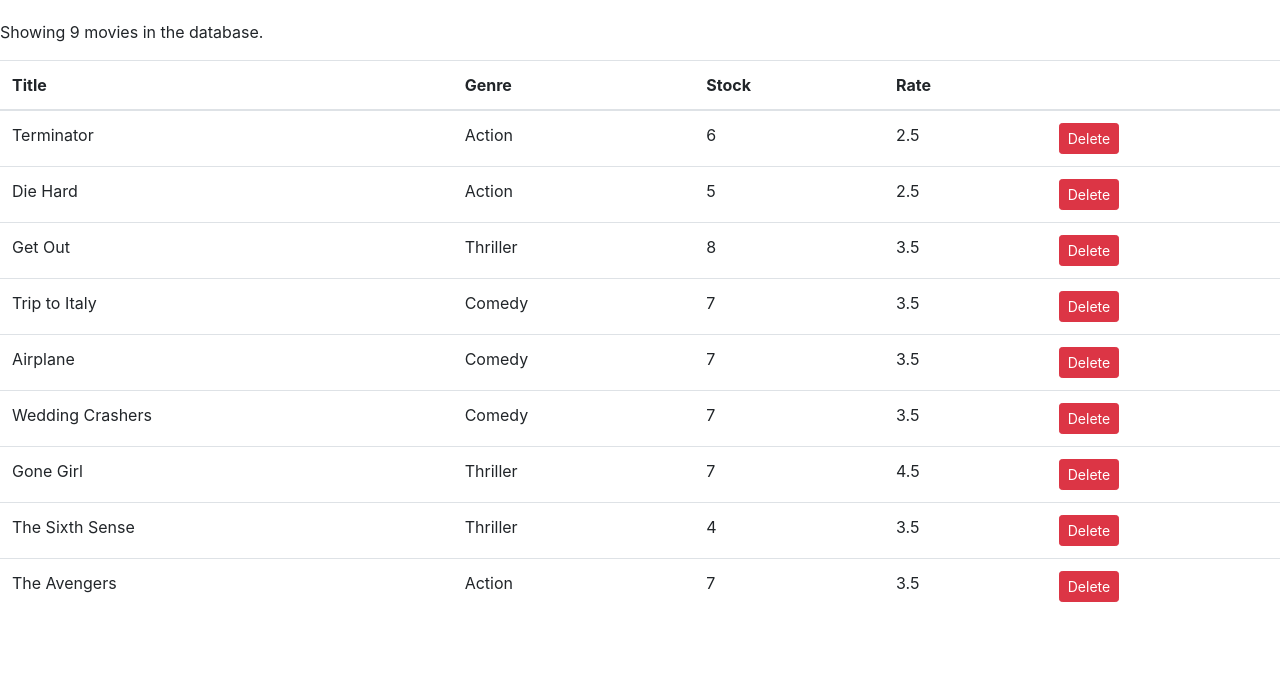
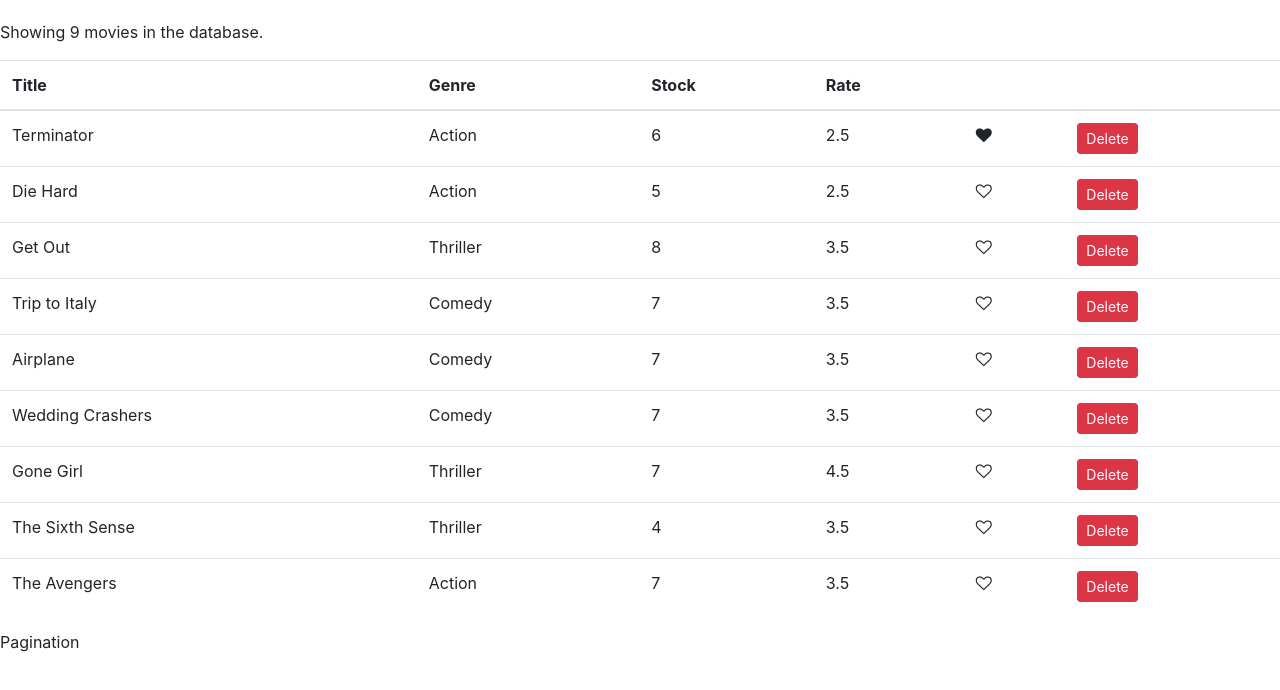
Before and after one commit to mjpolifka/react-tut, a React (Create React App) app in the folder vidly/: page / in a window 1280 px wide. Shown: the top 690 px of the page. Built offline with nearby package versions, Linux system fonts and the light colour scheme.

Commit message:
added like button from 'Composing Components' section; started to add the pagination component from 'Pagination, Filtering, and Sorting'

```diff
--- /dev/null
+++ b/vidly/src/components/common/like.jsx
@@ -0,0 +1,8 @@
+
+const Like = (props) => {
+  let classes = 'fa fa-heart';
+  if (!props.liked) classes += '-o';
+  return <i style={{cursor: 'pointer'}} onClick={props.onClick} className={classes} aria-hidden="true" />;
+}
+
+export default Like;
--- /dev/null
+++ b/vidly/src/components/common/pagination.jsx
@@ -0,0 +1,6 @@
+
+const Pagination = (props) => {
+  return <div>Pagination</div>;
+}
+
+export default Pagination;
--- a/vidly/src/components/movies.jsx
+++ b/vidly/src/components/movies.jsx
@@ -1,13 +1,16 @@
 import React, { Component } from 'react';
 import { getMovies, deleteMovie } from '../services/fakeMovieService';
+import Like from './common/like'
+import Pagination from './common/pagination';
 
 class Movies extends Component {
   state = {
-    movies: getMovies()
+    movies: getMovies(),
+    pageSize: 4
   }
 
   render() {
-    const { movies } = this.state;
+    const { movies, pageSize } = this.state;
     const count = movies.length;
     if (count === 0) return <p>There are no movies in the database.</p>;
     return (
@@ -21,6 +24,7 @@ class Movies extends Component {
               <th>Stock</th>
               <th>Rate</th>
               <th></th>
+              <th></th>
             </tr>
           </thead>
           <tbody>
@@ -30,11 +34,13 @@ class Movies extends Component {
                 <td>{movie.genre.name}</td>
                 <td>{movie.numberInStock}</td>
                 <td>{movie.dailyRentalRate}</td>
+                <td><Like onClick={() => this.handleLike(movie)} liked={movie.liked} /></td>
                 <td><button onClick={() => this.handleDelete(movie)} className="btn btn-danger btn-sm">Delete</button></td>
               </tr>
             ))}
           </tbody>
         </table>
+        <Pagination itemsCount={count} pageSize={pageSize} />
       </React.Fragment>
     );
   }
@@ -43,6 +49,14 @@ class Movies extends Component {
     const movies = this.state.movies.filter(m => m._id !== movie._id)
     this.setState({movies});
   }
+
+  handleLike = (movie) => {
+    const movies = this.state.movies.map(m => {
+      if(m._id === movie._id) m.liked = !m.liked;
+      return m;
+    })
+    this.setState({movies});
+  }
 }
 
 export default Movies;
--- a/vidly/src/services/fakeMovieService.js
+++ b/vidly/src/services/fakeMovieService.js
@@ -7,7 +7,8 @@ const movies = [
     genre: { _id: "5b21ca3eeb7f6fbccd471818", name: "Action" },
     numberInStock: 6,
     dailyRentalRate: 2.5,
-    publishDate: "2018-01-03T19:04:28.809Z"
+    publishDate: "2018-01-03T19:04:28.809Z",
+    liked: true
   },
   {
     _id: "5b21ca3eeb7f6fbccd471816",
```
